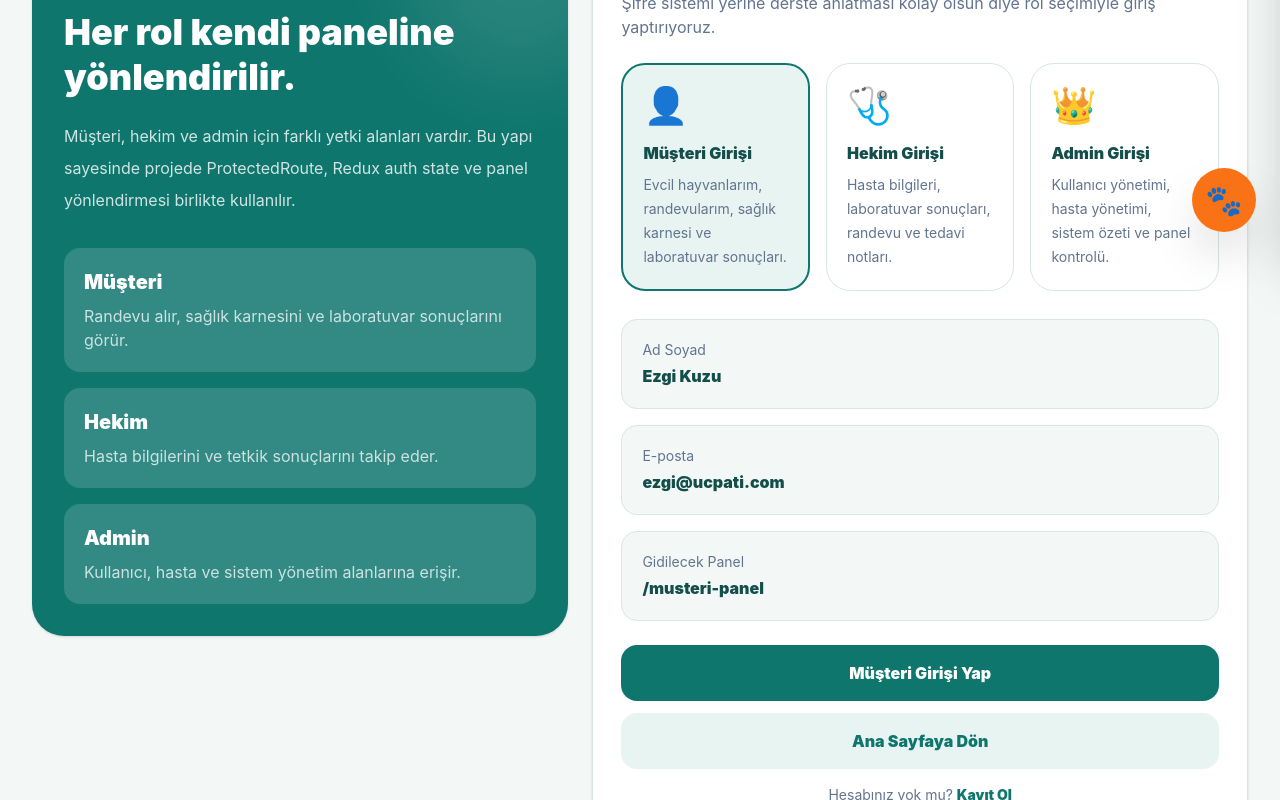
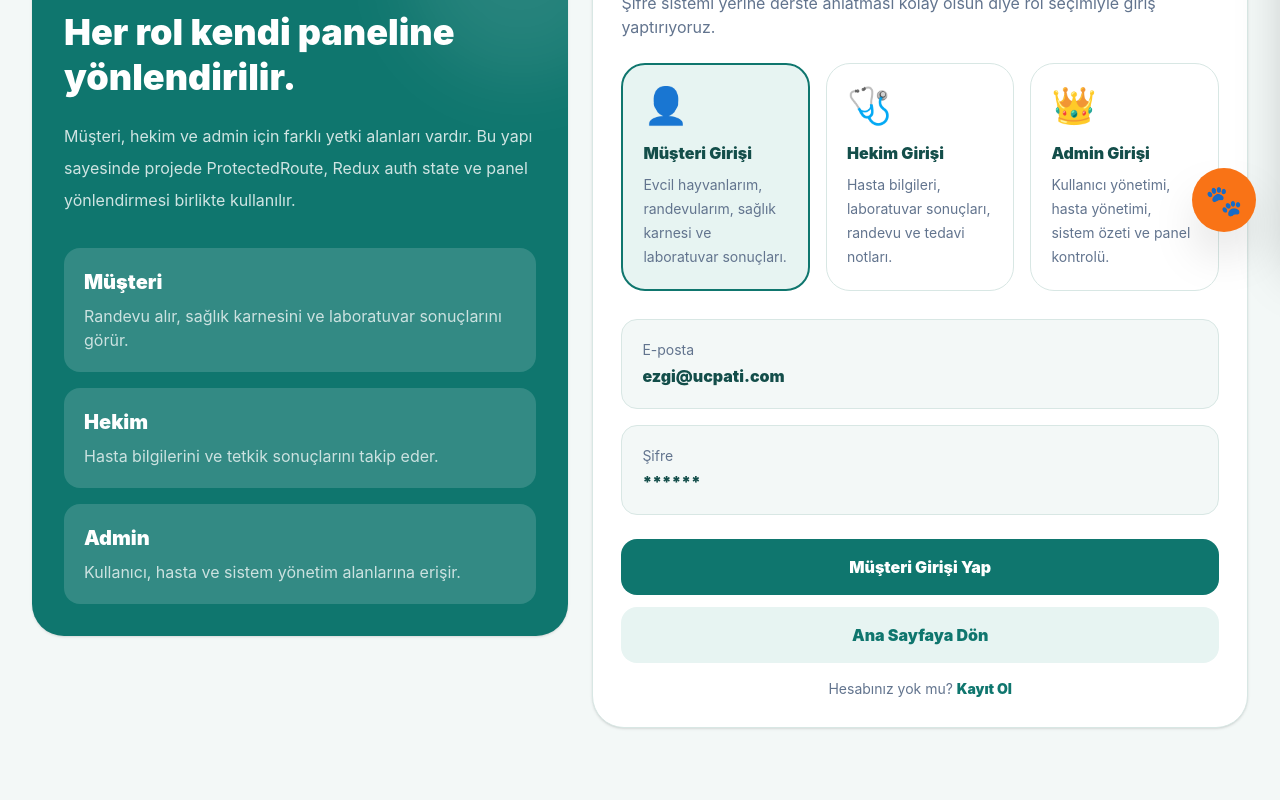
Before and after one commit to ezgikuzu/uc-pati, a React (Vite) app: page /giris-yap in a window 1280 px wide. Shown: the part 544-1344 px from the top of the page. Built offline with nearby package versions, Linux system fonts and the light colour scheme.

Commit message:
Update FloatingChatbot.jsx

```diff
--- a/src/pages/auth/Login.jsx
+++ b/src/pages/auth/Login.jsx
@@ -147,13 +147,6 @@
           <form onSubmit={handleLogin} className="mt-7">
             <div className="grid gap-4">
               <div className="bg-[#f3f8f7] border border-[#d8e7e4] rounded-2xl p-5">
-                <p className="text-sm text-slate-500">Ad Soyad</p>
-                <h3 className="font-black text-[#134e4a] mt-1">
-                  {selectedUser.name}
-                </h3>
-              </div>
-
-              <div className="bg-[#f3f8f7] border border-[#d8e7e4] rounded-2xl p-5">
                 <p className="text-sm text-slate-500">E-posta</p>
                 <h3 className="font-black text-[#134e4a] mt-1">
                   {selectedUser.email}
@@ -161,9 +154,9 @@
               </div>
 
               <div className="bg-[#f3f8f7] border border-[#d8e7e4] rounded-2xl p-5">
-                <p className="text-sm text-slate-500">Gidilecek Panel</p>
+                <p className="text-sm text-slate-500">Şifre</p>
                 <h3 className="font-black text-[#134e4a] mt-1">
-                  {selectedUser.panelPath}
+                  ******
                 </h3>
               </div>
             </div>
```
